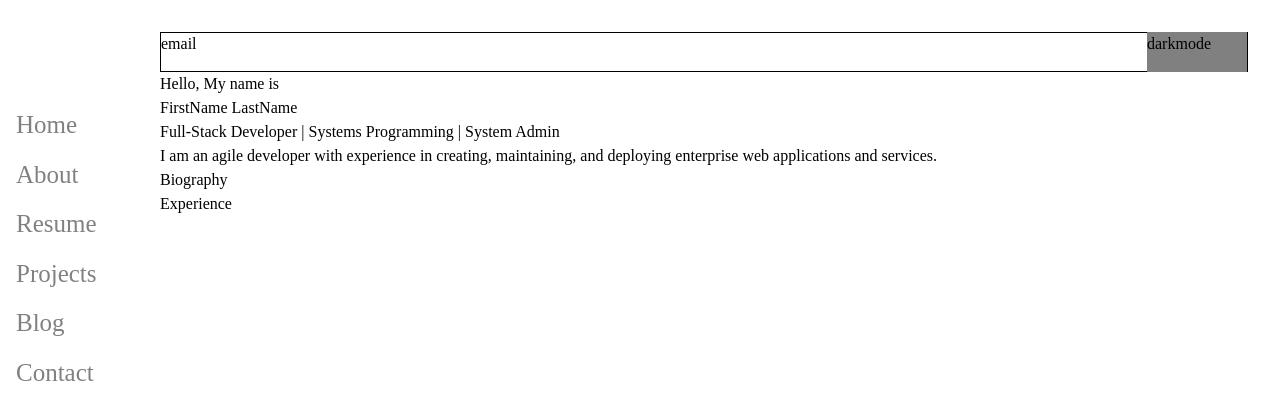
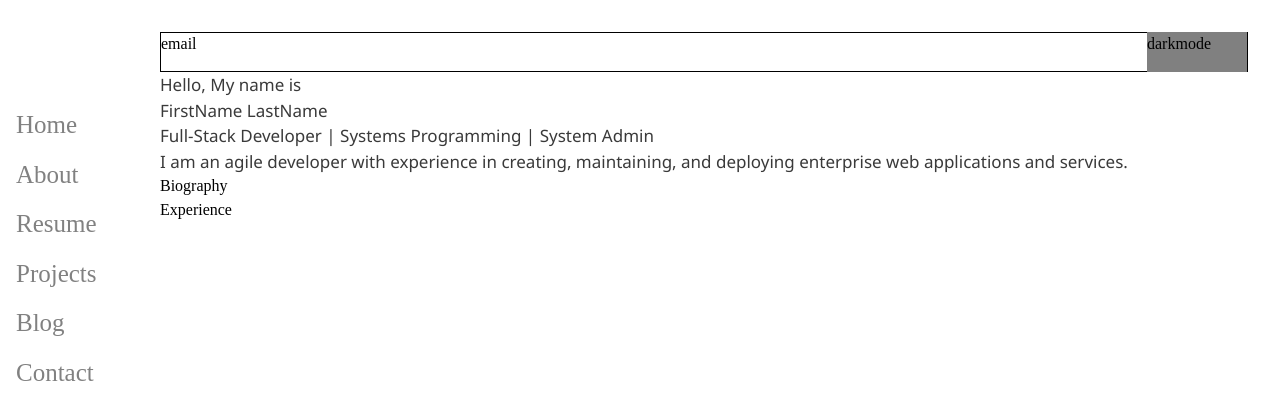
Before and after one commit to jtn7/resume-website, a plain HTML site: page index.html in a window 1280 px wide. Drawn offline with Linux system fonts and the light colour scheme.

Commit message:
Add font for class 'font1'

```diff
--- a/css/main.css
+++ b/css/main.css
@@ -98,3 +98,11 @@ select {
 
 .section-1 {
 }
+
+.font1 {
+	color: #3a3a3a;
+	font-family: Segoe UI, Helvetica Neue, Helvetica, sans-serif;
+	font-size: 17px;
+	line-height: 1.5;
+	font-weight: 400;
+}
--- a/index.html
+++ b/index.html
@@ -23,7 +23,7 @@
 				<div class="darkmode-toggle">darkmode</div>
 			</div>
 			<!-- Make sidebar without borders to give floaty feel -->
-			<div class="introduction">
+			<div class="introduction font1">
 				<div>Hello, My name is</div>
 				<div>FirstName LastName</div>
 				<div>Full-Stack Developer | Systems Programming | System Admin</div>
```
